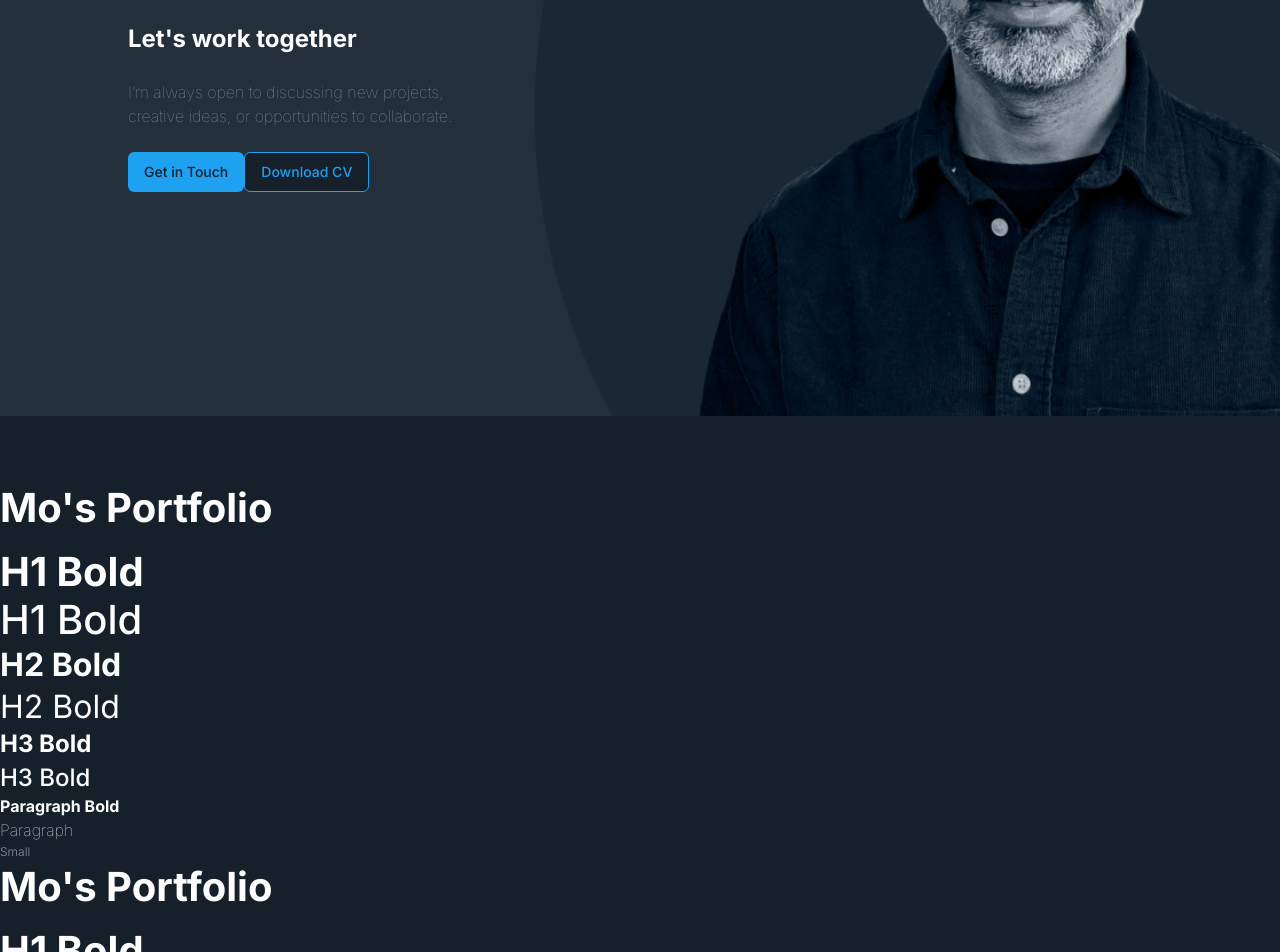
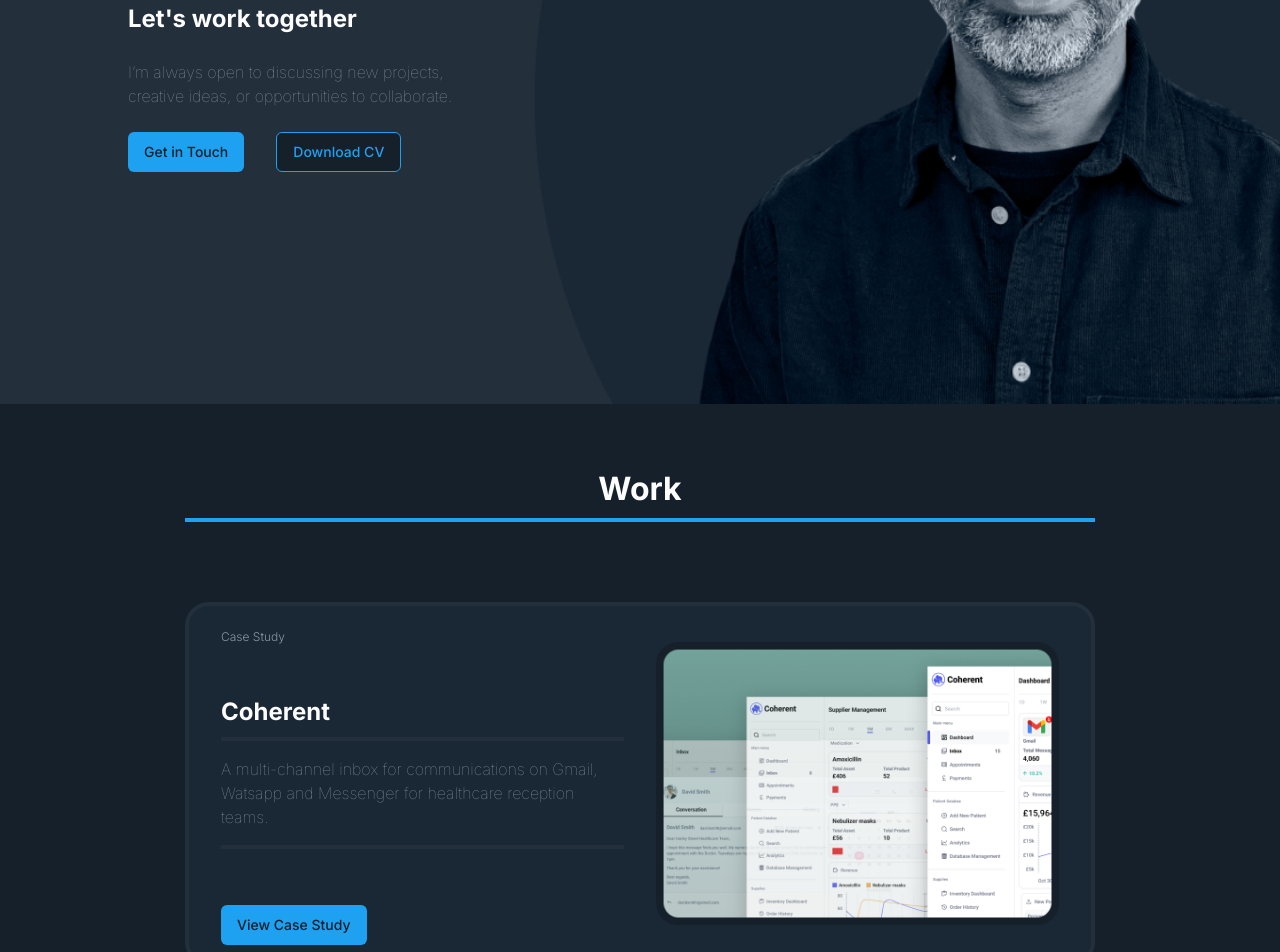
Before and after one commit to mohan-dev-ji/mv-portfolio-2024, a Next.js app: page / in a window 1280 px wide. Shown: the part 460-1412 px from the top of the page. Built offline with nearby package versions, Linux system fonts and the light colour scheme.

Commit message:
work section 1

```diff
--- a/src/app/components/sections/Hero.tsx
+++ b/src/app/components/sections/Hero.tsx
@@ -3,11 +3,14 @@
 import Image from 'next/image';
 import { heroData } from '@/app/data/homeHero';
 import { Button } from "@/components/ui/button";
+import { buttonVariants } from "@/components/ui/button"
+import Link from 'next/link';
+
 
 const Hero = () => {
   return (
     <div className='relative flex flex-col'>
-    <div className="relative w-full h-[40vh] md:h[80vh] lg:h-[100vh] top-3 flex items-center">
+    <div className="relative w-full h-[50vh] md:h-[80vh] lg:h-[100vh] flex items-center object-contain">
       <div className='absolute inset-0 '>
       <Image
         src={heroData.image}
@@ -21,7 +24,7 @@ const Hero = () => {
         priority
       />
       </div>
-      <div className="relative z-10 w-full max-w-7xl mx-auto px-16 md:px-32 lg:px-32 flex flex-col">
+      <div className="relative z-10 w-full max-w-7xl mx-auto px-8 md:px-32 lg:px-32 flex flex-col">
       <div className="w-[250px] md:w-[350px] h-fit">
         <div className="text-left">
           <h3 className="md:text-h3-bold text-p-bold text-secondary">{heroData.top}</h3>
@@ -35,8 +38,14 @@ const Hero = () => {
           {/* <button className="bg-accent text-primary px-6 py-3 rounded-full text-lg font-semibold hover:bg-opacity-80 transition-colors">
             {heroData.primary}
           </button> */}
-          <Button variant="default">Get in Touch</Button>
+          {/* <Button variant="default">Get in Touch</Button> */}
+          <div className=''>
+          <Link href="/contact" className={`${buttonVariants({ variant: "default" })} mr-8 mb-4`}>
+            Get in Touch
+          </Link>
+
           <Button variant="outline">Download CV</Button>
+          </div>
         </div>
         </div>
       </div>
--- /dev/null
+++ b/src/app/components/sections/Work.tsx
@@ -0,0 +1,22 @@
+// Example usage in a page or another component
+import SectionTitle from "../ui/SectionTitle";
+import TextImageSection from "../ui/TextImageSection";
+
+
+const WorkPage = () => {
+  return (
+    <div>
+      <SectionTitle title="Work" />
+
+      <TextImageSection
+        tag="Case Study"
+        title="Coherent"
+        description="A multi-channel inbox for communications on Gmail, Watsapp and Messenger for healthcare reception teams."
+        buttonText="View Case Study"
+        imageSrc="/images/coherent-thumb.png"
+      />
+    </div>
+  );
+};
+
+export default WorkPage;
--- /dev/null
+++ b/src/app/components/ui/SectionTitle.tsx
@@ -0,0 +1,18 @@
+// SectionTitle.tsx
+import React from 'react';
+
+interface SectionTitleProps {
+  title: string;
+}
+
+const SectionTitle: React.FC<SectionTitleProps> = ({ title }) => {
+  return (
+    <div className="py-16 flex flex-col items-center">
+      <h2 className="text-h2-bold text-center">{title}</h2>
+      <div className="w-[910px] h-[4px] bg-accent mt-2" /> {/* Underline */}
+      <div className="py-2" /> {/* Bottom padding */}
+    </div>
+  );
+};
+
+export default SectionTitle;
--- /dev/null
+++ b/src/app/components/ui/TextImageSection.tsx
@@ -0,0 +1,40 @@
+// TextImageSection.tsx
+import Link from 'next/link';
+import React from 'react';
+import { buttonVariants } from "@/components/ui/button"
+
+interface TextImageSectionProps {
+  tag: string;
+  title: string;
+  description: string;
+  buttonText: string;
+  imageSrc: string;
+}
+
+const TextImageSection: React.FC<TextImageSectionProps> = ({
+  tag,
+  title,
+  description,
+  buttonText,
+  imageSrc,
+}) => {
+  return (
+    <div className="max-w-[910px] h-[364px] mx-auto p-8 bg-card flex flex-col md:flex-row items-center justify-between rounded-[24px] border-4 border-hover min-h-[550px] md:min-h-[364px]">
+      <div className="flex-1 md:mr-8">
+        <span className="text-s text-secondary">{tag}</span>
+        <h2 className="text-h3-bold text-primary md:mt-12">{title}</h2>
+        <div className="h-[4px] bg-hover mt-2" /> {/* Underline */}
+        <p className="text-p text-secondary mt-4">{description}</p>
+        <div className="h-[4px] bg-hover my-4" /> {/* Second Underline */}
+        <Link href="/work" className={`${buttonVariants({ variant: "default" })} mr-8 md:mt-10`}>
+        View Case Study
+        </Link>
+      </div>
+      <div className="flex-1 mt-4 md:mt-0">
+        <img src={imageSrc} alt={title} className="w-full h-full object-cover" />
+      </div>
+    </div>
+  );
+};
+
+export default TextImageSection;
--- a/src/app/page.tsx
+++ b/src/app/page.tsx
@@ -1,5 +1,6 @@
 import { Metadata } from 'next'
 import Hero from './components/sections/Hero'
+import Work from './components/sections/Work'
 
 export const metadata: Metadata = {
   title: 'Mo | Home',
@@ -10,6 +11,9 @@ export default function Home() {
   return (
     <div className="sm:w-full w-full mx-auto">
       <Hero />
+      <div className="mx-5">
+      <Work />
+      </div>
       <section className="py-20">
         <h1 className="text-h1-bold mb-4">Mo&apos;s Portfolio</h1>
         <p className="text-h1-bold">H1 Bold</p>
```
Also changed, not shown: public/images/coherent-thumb.png (added).
